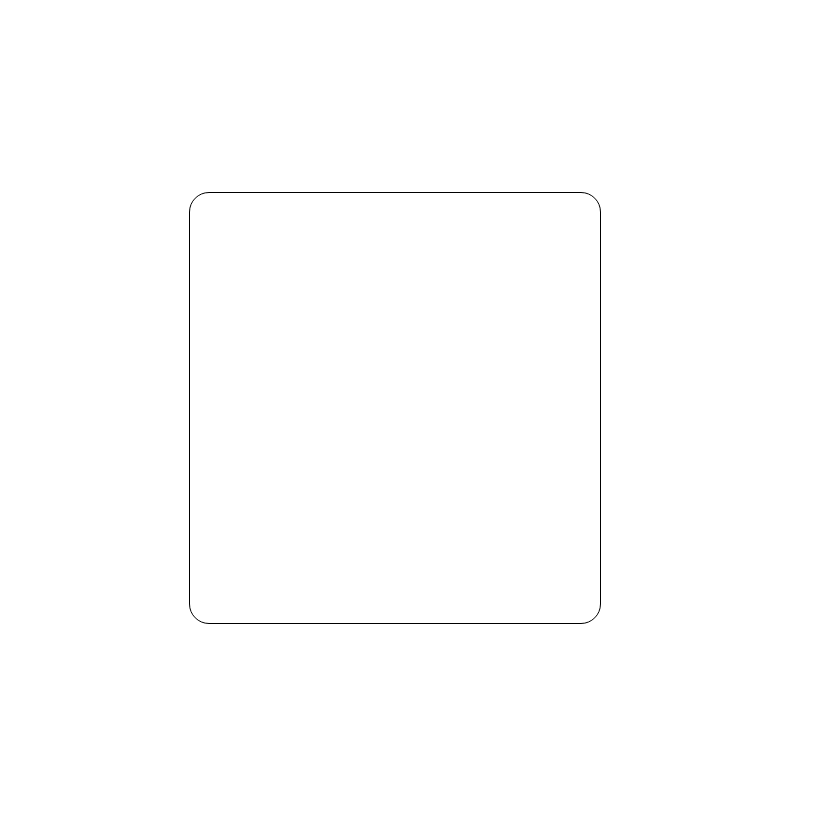
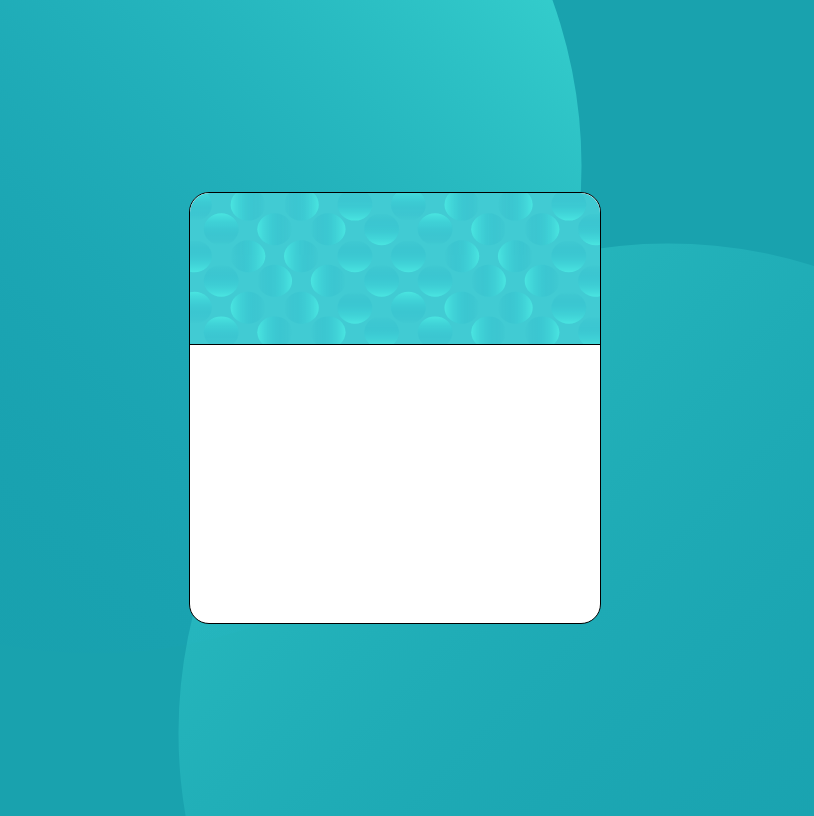
Before and after one commit to sigmdot/Profile-card-component-challenge-1, a plain HTML site: page index.html in a window 1280 px wide. Shown: the whole page, without its empty margins (245-1059 px from the left). Drawn offline with Linux system fonts and the light colour scheme.

Commit message:
agregado varios

```diff
--- a/index.html
+++ b/index.html
@@ -13,7 +13,15 @@
 </head>
 <body>
   <div class="card-user">
+    <div class="banner">
+      <img src="./images/bg-pattern-card.svg" alt="">
+    </div>
+    <div class="avatar-user">
 
+    </div>
+    <div class="name-display">
+
+    </div>
   </div>
   <!-- Victor Crest
   26
--- a/style.css
+++ b/style.css
@@ -3,10 +3,26 @@ body{
     display: flex;
     justify-content: center;
     align-items: center;
+    background-color: hsl(185, 75%, 39%);
+    background-image: url(./images/bg-pattern-bottom.svg),url(./images/bg-pattern-top.svg);
+    background-position: 140% -150%, -50% 200%;
+    background-repeat: no-repeat, no-repeat;
+
 }
 .card-user{
     height: 430px;
     width:410px;
     border: 1px solid black;
     border-radius: 20px;
+    background-color: white;
 }
+.banner{
+    width: 100%;
+    height: 35%;
+    border-bottom: 1px solid black;
+}
+.banner img{
+    width: 100%;
+    height: 100%;
+    border-radius: 20px 20px 0 0;
+}
```
